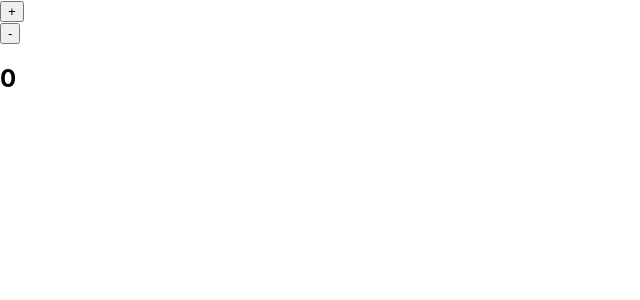
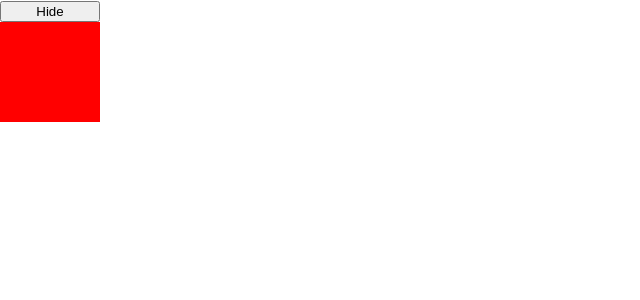
Before and after one commit to Anan014/AppleSeeds-React, a React (Create React App) app: page / in a window 1280 px wide. Shown: the top 300 px of the page, without its empty margins (0-640 px from the left). Built offline with nearby package versions, Linux system fonts and the light colour scheme.

Commit message:
ex7.2 Done

```diff
--- a/src/App.js
+++ b/src/App.js
@@ -1,9 +1,9 @@
-import Index7D1 from "./components/7.State/ex7.1/Index7D1"
+import Index7D2 from "./components/7.State/ex7.2/Index7D2"
 
 function App() {
   return (
     <div>
-      <Index7D1/>
+      <Index7D2/>
     </div>
   );
 }
--- /dev/null
+++ b/src/components/7.State/ex7.2/Index7D2.jsx
@@ -0,0 +1,40 @@
+import React from 'react'
+
+class Index7D2 extends React.Component {
+    constructor(props) {
+        super(props);
+
+        this.state = {
+            isToggleOn: false
+        }
+        this.handleClick = this.handleClick.bind(this);
+    }
+
+    handleClick = () => {
+        //change state
+        this.setState(state => ({
+            isToggleOn: !state.isToggleOn
+        }));
+    }
+
+    render() {
+        return (
+            <div>
+                <input onClick={this.handleClick}
+                type="button"
+                value={this.state.isToggleOn?"Show":"Hide"}
+                style={{width:"100px"}}
+                />
+
+                <div style={{backgroundColor:"red",
+                 height:"100px",
+                 width:"100px",
+                 display:this.state.isToggleOn?"none":"block"
+                 }}>
+                </div>
+            </div>
+        );
+    }
+}
+
+export default Index7D2
```
